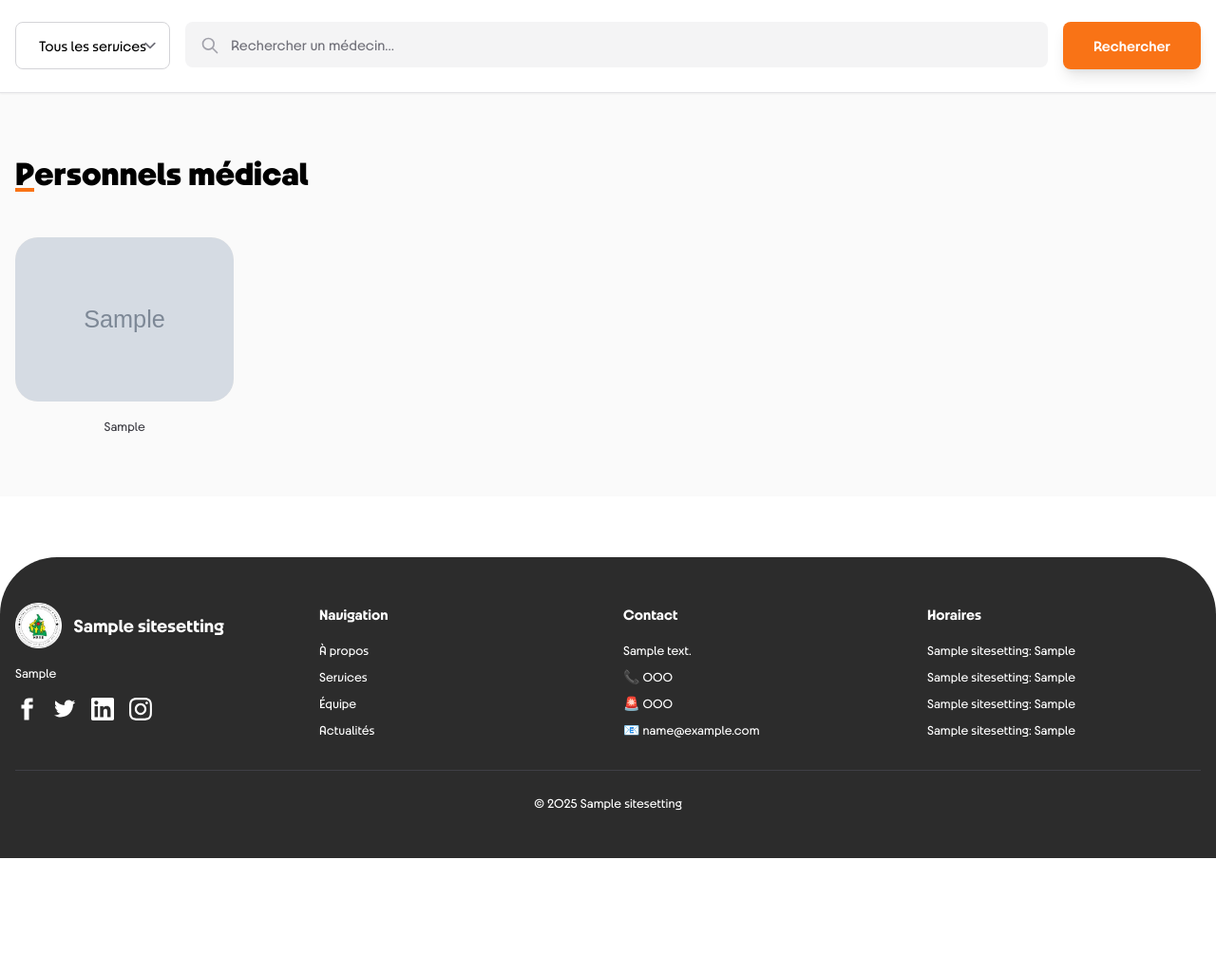
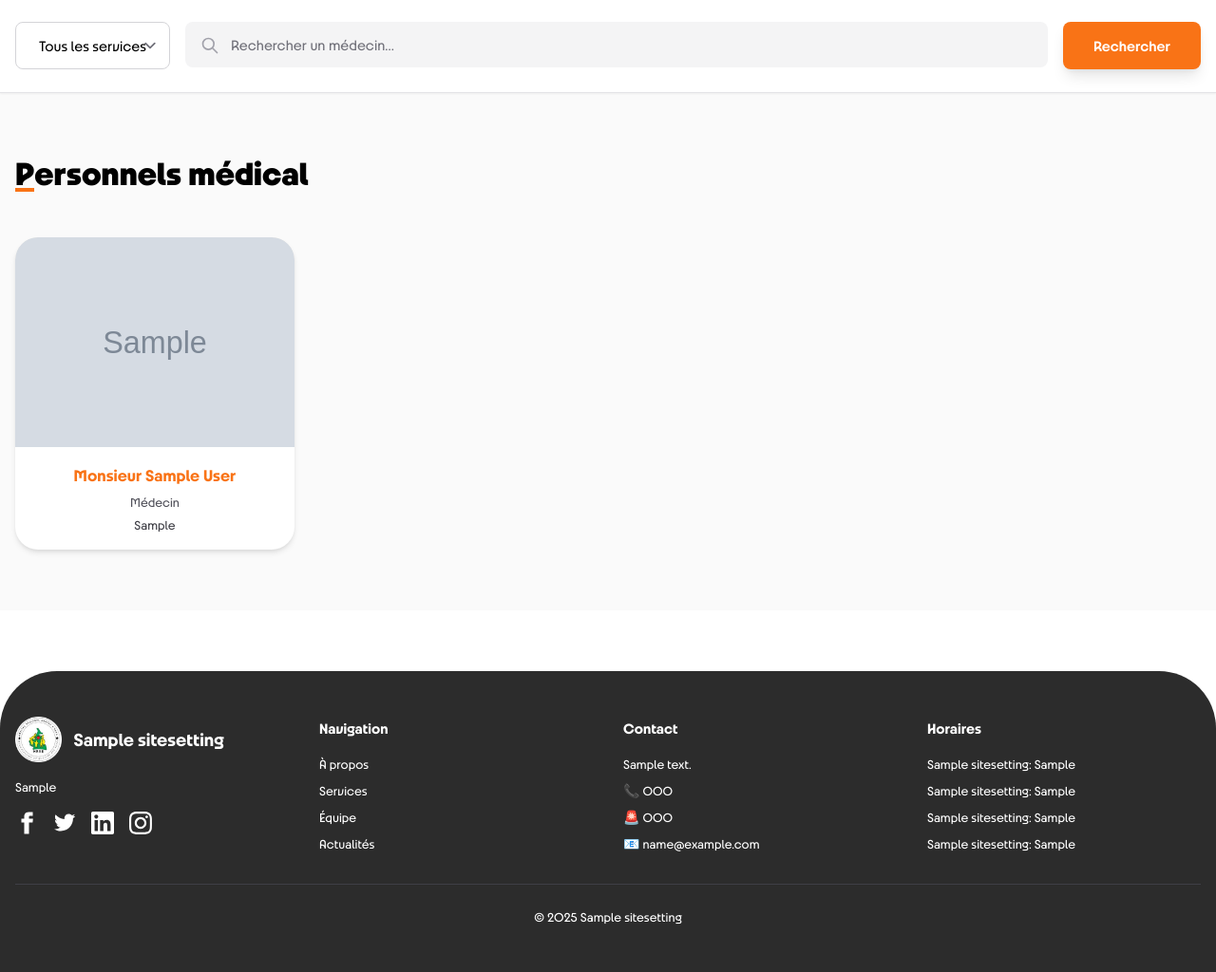
Before and after one commit to hrae-dev/hrae-webSite, a Django app: page /fr/equipe/ in a window 1280 px wide. Shown: the part 513-1537 px from the top of the page at 95% size. Before the commit the page ends 1417 px from the top, so only its background shows below. Run offline with Django 5.2, Linux system fonts and the light colour scheme; tables that the repository leaves empty hold one stand-in row (values such as "Sample post"); grey boxes marked "Sample" are stand-in pictures; parts of the project's set-up code (start-up, migrations or seed data) failed here and were passed over; some libraries are stand-ins or nearby versions.

Commit message:
reverted

```diff
--- a/templates/Home/team.html
+++ b/templates/Home/team.html
@@ -352,6 +352,50 @@
     </div>
 </div>
 
+<!-- Direction Section -->
+{% if direction_staff %}
+<section class="py-16 bg-gradient-to-br from-purple-50 to-white">
+    <div class="container mx-auto px-4 max-w-7xl">
+        <h2 class="text-3xl md:text-4xl font-black mb-4">
+            <span class="inline-block relative">
+                <span class="relative z-10">{% trans "D" %}</span>
+                <span class="absolute bottom-0 left-0 right-0 h-1 bg-purple-600"></span>
+            </span>{% trans "irection" %}
+        </h2>
+        <p class="text-gray-600 mb-12">{% trans "L'équipe de direction de l'hôpital" %}</p>
+
+        <div class="grid sm:grid-cols-2 md:grid-cols-3 lg:grid-cols-4 gap-6">
+            {% for member in direction_staff %}
+            <div class="group cursor-pointer bg-white rounded-3xl shadow-lg hover:shadow-2xl transition-all duration-300 overflow-hidden" onclick="openDirectionModal({{ forloop.counter0 }})">
+                <div class="bg-purple-100 rounded-t-3xl overflow-hidden aspect-square">
+                    {% if member.photo %}
+                    <img src="{{ member.photo.url }}" alt="{{ member.full_name }}" class="w-full h-full object-cover group-hover:scale-110 transition duration-500">
+                    {% else %}
+                    <div class="w-full h-full bg-purple-200 flex items-center justify-center text-purple-500">
+                        <svg class="w-24 h-24" fill="currentColor" viewBox="0 0 24 24">
+                            <path d="M12 12c2.21 0 4-1.79 4-4s-1.79-4-4-4-4 1.79-4 4 1.79 4 4 4zm0 2c-2.67 0-8 1.34-8 4v2h16v-2c0-2.66-5.33-4-8-4z"/>
+                        </svg>
+                    </div>
+                    {% endif %}
+                </div>
+                <div class="p-4 text-center">
+                    <h3 class="text-lg font-bold text-purple-600 mb-1">{{ member.full_name }}</h3>
+                    {% if member.position %}
+                    <p class="text-sm font-semibold text-purple-700 mb-2">{{ member.position }}</p>
+                    {% endif %}
+                    <p class="text-sm text-gray-600 mb-1">{{ member.grade }}</p>
+                    {% if member.quality %}
+                    <p class="text-xs font-semibold text-orange-500 mb-1">{{ member.quality }}</p>
+                    {% endif %}
+                    <p class="text-sm text-gray-700">{{ member.speciality }}</p>
+                </div>
+            </div>
+            {% endfor %}
+        </div>
+    </div>
+</section>
+{% endif %}
+
 <!-- Nos chefs services Section -->
 {% if chiefs %}
 <section class="py-16 bg-white">
@@ -403,9 +447,10 @@
                 </div>
 
                 <div id="chief-info" class="transition-opacity duration-300">
-                    <h3 class="text-2xl lg:text-3xl font-black text-orange-500 mb-3">{{ chiefs.0.get_full_name }}</h3>
-                    <p class="text-lg lg:text-xl text-gray-700 mb-4">{{ chiefs.0.speciality }}</p>
-                    <p class="text-gray-600 mb-6">{{ chiefs.0.bio|default:"Membre expérimenté de notre équipe médicale."|truncatewords:15 }}</p>
+                    <h3 class="text-2xl lg:text-3xl font-black text-orange-500 mb-3">{{ chiefs.0.full_name }}</h3>
+                    <p class="text-lg lg:text-xl text-gray-700 mb-2">{{ chiefs.0.grade }}</p>
+                    <p class="text-md text-gray-600 mb-4">{{ chiefs.0.speciality }}</p>
+                    <p class="text-gray-600 mb-6">{{ chiefs.0.experience|default:"Membre expérimenté de notre équipe médicale."|striptags|truncatewords:15 }}</p>
 
                     <button onclick="openDoctorModal(0)" class="inline-flex items-center gap-3 bg-gray-900 text-white px-6 lg:px-8 py-3 lg:py-4 rounded-full font-semibold hover:bg-gray-800 transition">
                         <span>Voir le profil</span>
@@ -444,12 +489,12 @@
             </span>{% trans "ersonnels médical" %}
         </h2>
 
-        <div class="grid sm:grid-cols-2 md:grid-cols-3 lg:grid-cols-4 xl:grid-cols-5 gap-6">
+        <div class="grid sm:grid-cols-2 md:grid-cols-3 lg:grid-cols-4 gap-6">
             {% for member in staff %}
-            <div class="group cursor-pointer" onclick="openDoctorModal({{ forloop.counter0|add:chiefs|length }})">
-                <div class="bg-orange-50 rounded-3xl overflow-hidden mb-4 aspect-square">
+            <div class="group cursor-pointer bg-white rounded-3xl shadow-md hover:shadow-xl transition-all duration-300 overflow-hidden" onclick="openDoctorModal({{ chiefs|length|add:forloop.counter0 }})">
+                <div class="bg-orange-50 rounded-t-3xl overflow-hidden aspect-square">
                     {% if member.photo %}
-                    <img src="{{ member.photo.url }}" alt="{{ member.get_full_name }}" class="w-full h-full object-cover group-hover:scale-110 transition duration-500">
+                    <img src="{{ member.photo.url }}" alt="{{ member.full_name }}" class="w-full h-full object-cover group-hover:scale-110 transition duration-500">
                     {% else %}
                     <div class="w-full h-full bg-gray-300 flex items-center justify-center text-gray-500">
                         <svg class="w-20 h-20" fill="currentColor" viewBox="0 0 24 24">
@@ -458,13 +503,17 @@
                     </div>
                     {% endif %}
                 </div>
-                <div class="text-center">
-                    <h3 class="text-lg font-bold text-orange-500 mb-1">{{ member.get_full_name }}</h3>
+                <div class="p-4 text-center">
+                    <h3 class="text-lg font-bold text-orange-500 mb-1">{{ member.full_name }}</h3>
+                    <p class="text-sm text-gray-600 mb-1">{{ member.grade }}</p>
+                    {% if member.quality %}
+                    <p class="text-xs font-semibold text-purple-500 mb-1">{{ member.quality }}</p>
+                    {% endif %}
                     <p class="text-sm text-gray-700">{{ member.speciality }}</p>
                 </div>
             </div>
             {% empty %}
-            <div class="col-span-5 text-center py-12 text-gray-500">
+            <div class="col-span-4 text-center py-12 text-gray-500">
                 {% trans "Aucun personnel disponible" %}
             </div>
             {% endfor %}
@@ -573,13 +622,30 @@
 </div>
 
 <script>
+// Direction staff data
+const directionStaff = [
+    {% for member in direction_staff %}
+    {
+        name: "{{ member.full_name }}",
+        position: "{{ member.position|default:'' }}",
+        title: "{{ member.grade }}{% if member.quality %} - {{ member.quality }}{% endif %}",
+        speciality: "{{ member.speciality }}",
+        image: "{% if member.photo %}{{ member.photo.url }}{% else %}{% static 'images/default-doctor.jpg' %}{% endif %}",
+        email: "{{ member.email|default:'' }}",
+        phone: "{{ member.phone|default:'' }}",
+        schedule: "{{ member.consultation_hours|default:'N/A' }}",
+        bio: "{{ member.experience|default:'Membre de l\'équipe de direction.'|striptags|escapejs|truncatewords:30 }}"
+    }{% if not forloop.last %},{% endif %}
+    {% endfor %}
+];
+
 // Chief carousel data
 const chiefs = [
     {% for chief in chiefs %}
     {
-        name: "{{ chief.get_full_name }}",
-        title: "{{ chief.get_grade_display }} - {{ chief.speciality }}",
-        description: "{{ chief.bio|default:'Membre expérimenté de notre équipe médicale.'|escapejs|truncatewords:15 }}",
+        name: "{{ chief.full_name }}",
+        title: "{{ chief.grade }} - {{ chief.speciality }}",
+        description: "{{ chief.experience|default:'Membre expérimenté de notre équipe médicale.'|striptags|escapejs|truncatewords:15 }}",
         image: "{% if chief.photo %}{{ chief.photo.url }}{% else %}{% static 'images/default-doctor.jpg' %}{% endif %}",
         email: "{{ chief.email|default:'' }}",
         phone: "{{ chief.phone|default:'' }}",
@@ -588,29 +654,45 @@ const chiefs = [
     {% endfor %}
 ];
 
-// All doctors data for modal (includes chiefs and staff)
+// All staff data for modal (includes direction, chiefs and medical staff)
 const allDoctors = [
+    {% for member in direction_staff %}
+    {
+        name: "{{ member.full_name }}",
+        position: "{{ member.position|default:'' }}",
+        title: "{{ member.grade }}{% if member.quality %} - {{ member.quality }}{% endif %}",
+        speciality: "{{ member.speciality }}",
+        image: "{% if member.photo %}{{ member.photo.url }}{% else %}{% static 'images/default-doctor.jpg' %}{% endif %}",
+        email: "{{ member.email|default:'' }}",
+        phone: "{{ member.phone|default:'' }}",
+        schedule: "{{ member.consultation_hours|default:'N/A' }}",
+        bio: "{{ member.experience|default:'Membre de l\'équipe de direction.'|striptags|escapejs }}"
+    }{% if not forloop.last %},{% endif %}
+    {% endfor %}
+    {% if direction_staff and chiefs %},{% endif %}
     {% for chief in chiefs %}
     {
-        name: "{{ chief.get_full_name }}",
-        title: "{{ chief.get_grade_display }} - {{ chief.speciality }}",
+        name: "{{ chief.full_name }}",
+        title: "{{ chief.grade }}{% if chief.quality %} - {{ chief.quality }}{% endif %}",
+        speciality: "{{ chief.speciality }}",
         image: "{% if chief.photo %}{{ chief.photo.url }}{% else %}{% static 'images/default-doctor.jpg' %}{% endif %}",
         email: "{{ chief.email|default:'' }}",
         phone: "{{ chief.phone|default:'' }}",
         schedule: "{{ chief.consultation_hours|default:'Lun - Ven: 8h-12h' }}",
-        bio: "{{ chief.bio|default:'Membre expérimenté de notre équipe médicale.'|escapejs }}"
+        bio: "{{ chief.experience|default:'Membre expérimenté de notre équipe médicale.'|striptags|escapejs }}"
     }{% if not forloop.last %},{% endif %}
     {% endfor %}
-    {% if chiefs and staff %},{% endif %}
+    {% if chiefs and staff or direction_staff and staff %},{% endif %}
     {% for member in staff %}
     {
-        name: "{{ member.get_full_name }}",
-        title: "{{ member.get_grade_display }} - {{ member.speciality }}",
+        name: "{{ member.full_name }}",
+        title: "{{ member.grade }}{% if member.quality %} - {{ member.quality }}{% endif %}",
+        speciality: "{{ member.speciality }}",
         image: "{% if member.photo %}{{ member.photo.url }}{% else %}{% static 'images/default-doctor.jpg' %}{% endif %}",
         email: "{{ member.email|default:'' }}",
         phone: "{{ member.phone|default:'' }}",
         schedule: "{{ member.consultation_hours|default:'Lun - Ven: 8h-12h' }}",
-        bio: "{{ member.bio|default:'Membre de notre équipe médicale.'|escapejs }}"
+        bio: "{{ member.experience|default:'Membre de notre équipe médicale.'|striptags|escapejs }}"
     }{% if not forloop.last %},{% endif %}
     {% endfor %}
 ];
@@ -665,12 +747,14 @@ function nextChief() {
 
         // Update text
         const chief = chiefs[largeIndex % chiefs.length];
+        const chiefIndex = directionStaff.length + (largeIndex % chiefs.length);
         chiefInfo.innerHTML = `
             <h3 class="text-2xl lg:text-3xl font-black text-orange-500 mb-3">${chief.name}</h3>
-            <p class="text-lg lg:text-xl text-gray-700 mb-4">${chief.title}</p>
+            <p class="text-lg lg:text-xl text-gray-700 mb-2">${chief.title}</p>
+            <p class="text-md text-gray-600 mb-4">${chief.speciality || ''}</p>
             <p class="text-gray-600 mb-6">${chief.description}</p>
 
-            <button onclick="openDoctorModal(${largeIndex % chiefs.length})" class="inline-flex items-center gap-3 bg-gray-900 text-white px-6 lg:px-8 py-3 lg:py-4 rounded-full font-semibold hover:bg-gray-800 transition">
+            <button onclick="openDoctorModal(${chiefIndex})" class="inline-flex items-center gap-3 bg-gray-900 text-white px-6 lg:px-8 py-3 lg:py-4 rounded-full font-semibold hover:bg-gray-800 transition">
                 <span>Voir le profil</span>
                 <svg class="w-5 h-5" fill="none" stroke="currentColor" viewBox="0 0 24 24">
                     <path stroke-linecap="round" stroke-linejoin="round" stroke-width="2.5" d="M17 8l4 4m0 0l-4 4m4-4H3"/>
@@ -732,12 +816,14 @@ function previousChief() {
 
         // Update text
         const chief = chiefs[largeIndex % chiefs.length];
+        const chiefIndex = directionStaff.length + (largeIndex % chiefs.length);
         chiefInfo.innerHTML = `
             <h3 class="text-2xl lg:text-3xl font-black text-orange-500 mb-3">${chief.name}</h3>
-            <p class="text-lg lg:text-xl text-gray-700 mb-4">${chief.title}</p>
+            <p class="text-lg lg:text-xl text-gray-700 mb-2">${chief.title}</p>
+            <p class="text-md text-gray-600 mb-4">${chief.speciality || ''}</p>
             <p class="text-gray-600 mb-6">${chief.description}</p>
 
-            <button onclick="openDoctorModal(${largeIndex % chiefs.length})" class="inline-flex items-center gap-3 bg-gray-900 text-white px-6 lg:px-8 py-3 lg:py-4 rounded-full font-semibold hover:bg-gray-800 transition">
+            <button onclick="openDoctorModal(${chiefIndex})" class="inline-flex items-center gap-3 bg-gray-900 text-white px-6 lg:px-8 py-3 lg:py-4 rounded-full font-semibold hover:bg-gray-800 transition">
                 <span>Voir le profil</span>
                 <svg class="w-5 h-5" fill="none" stroke="currentColor" viewBox="0 0 24 24">
                     <path stroke-linecap="round" stroke-linejoin="round" stroke-width="2.5" d="M17 8l4 4m0 0l-4 4m4-4H3"/>
@@ -755,6 +841,11 @@ function previousChief() {
     }, 600);
 }
 
+function openDirectionModal(index) {
+    // Direction members are at the beginning of allDoctors array
+    openDoctorModal(index);
+}
+
 function openDoctorModal(index) {
     if (index >= allDoctors.length) return;
 
@@ -763,16 +854,32 @@ function openDoctorModal(index) {
 
     // Update modal content
     document.getElementById('modal-doctor-photo').src = doctor.image;
-    document.getElementById('modal-doctor-name').textContent = doctor.name;
+
+    // Afficher le nom avec la position si disponible (pour la direction)
+    if (doctor.position) {
+        document.getElementById('modal-doctor-name').textContent = doctor.name + ' - ' + doctor.position;
+    } else {
+        document.getElementById('modal-doctor-name').textContent = doctor.name;
+    }
+
     document.getElementById('modal-doctor-title').textContent = doctor.title;
+
+    // Afficher la spécialité si disponible
+    const specialityText = doctor.speciality || '';
+    if (specialityText) {
+        document.getElementById('modal-doctor-title').textContent = doctor.title + ' - ' + specialityText;
+    }
+
     document.getElementById('modal-doctor-schedule').textContent = doctor.schedule;
 
     const emailLink = document.getElementById('modal-doctor-email');
+    const emailContainer = emailLink.parentElement;
     if (doctor.email) {
         emailLink.href = `mailto:${doctor.email}`;
         emailLink.textContent = doctor.email;
+        emailContainer.style.display = 'flex';
     } else {
-        emailLink.parentElement.style.display = 'none';
+        emailContainer.style.display = 'none';
     }
 
     const phoneText = document.getElementById('modal-doctor-phone');
```
